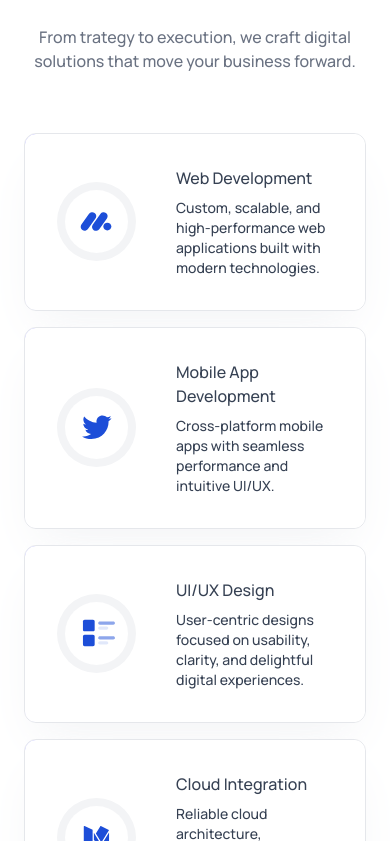
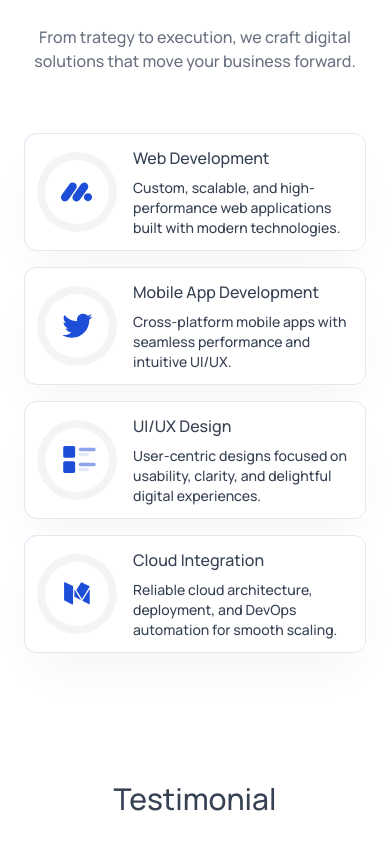
Before and after one commit to binayak1320/novastack-tech, a React (Vite) app: page / in a window 390 px wide. Shown: the part 1103-1944 px from the top of the page. Built offline with nearby package versions, Linux system fonts and the light colour scheme.

Commit message:
Fix: service card responsive issue

```diff
--- a/src/components/ServiceCard.jsx
+++ b/src/components/ServiceCard.jsx
@@ -8,17 +8,17 @@ const ServiceCard = ({ service, index }) => {
         className="pointer-events-none blur-2xl rounded-full bg-linear-to-r from-blue-500 via-indigo-500 to-purple-500 w-[300px] h-[300px] absolute z-0 transition-opacity duration-500 mix-blend-lighten opacity-70"
         style={{ top: position.y - 150, left: position.x - 150 }}
       />
-        <div className="flex items-center gap-10 p-8 hover:p-7.5 hover:m-0.5 transition-all rounded-[10px] bg-white dark:bg-gray-900 z-10 relative">
+        <div className="flex items-center gap-4 sm:gap-10 p-3 sm:p-8 hover:p-7.5 hover:m-0.5 transition-all rounded-[10px] bg-white dark:bg-gray-900 z-10 relative">
           <div className="bg-gray-100 dark:bg-gray-900 rounded-full">
             <img
               src={service.icon}
               alt=""
-              className="max-w-24 bg-white dark:bg-gray-900 rounded-full m-2"
+              className="w-16 h-16 sm:w-24 sm:h-24 max-w-24 bg-white dark:bg-gray-900 rounded-full m-2"
             />
           </div>
           <div className="flex-1">
             <h3 className="font-bold">{service.title}</h3>
-            <p className="text-sm mt-2">{service.description}</p>
+            <p className="text-sm sm:text-base mt-2">{service.description}</p>
           </div>
         </div>
 
```
